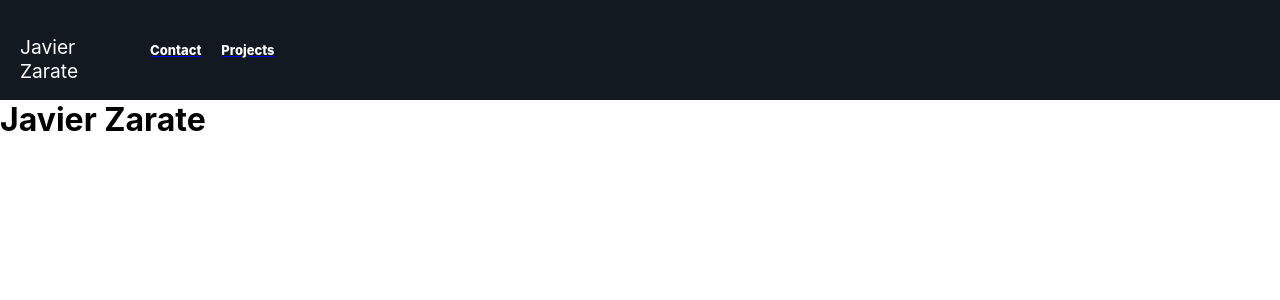
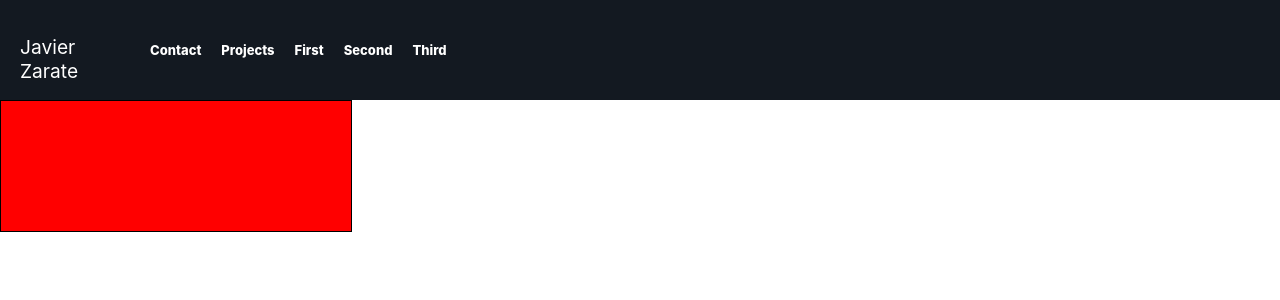
Before and after one commit to zaratejavier/porfolio, a React (Create React App) app: page / in a window 1280 px wide. Shown: the top 300 px of the page. Built offline with nearby package versions, Linux system fonts and the light colour scheme.

Commit message:
added a smooth scroll

```diff
--- a/src/Components/Header.js
+++ b/src/Components/Header.js
@@ -29,6 +29,36 @@ function Header() {
           </div>
         </Link>
 
+        {/* <Link to={"#first"}>
+          <div
+            className="header__option">
+            <span className="header__optionLineTwo">first</span>
+          </div>
+        </Link>  */}
+
+        <div className="header__option">
+          {/* <span href="#third" className="header__optionLineTwo">third</span> */}
+          <a className="header__optionLineTwo" style={{ textDecoration: 'none', color: 'white' }} href="#first">First</a>
+        </div>
+
+        {/* <Link to={"#second"}>
+          <div
+            className="header__option">
+            <span className="header__optionLineTwo">second</span>
+          </div>
+        </Link>  */}
+
+        <div className="header__option">
+          {/* <span href="#third" className="header__optionLineTwo">third</span> */}
+          <a className="header__optionLineTwo" style={{ textDecoration: 'none', color: 'white' }} href="#second">Second</a>
+        </div>
+
+
+        <div className="header__option">
+          {/* <span href="#third" className="header__optionLineTwo">third</span> */}
+          <a className="header__optionLineTwo" style={{ textDecoration: 'none', color: 'white' }} href="#third">Third</a>
+        </div>
+
       </div>
     </div>
   );
--- a/src/Components/Home.js
+++ b/src/Components/Home.js
@@ -1,13 +1,65 @@
 import React from "react"
+import "../Styles/Home.css"
 
 const Home = () => {
   return (
-    <div className="home">
+    <section className="home">
       {/* Image */}
       <h1>Javier Zarate</h1>
+
+      <div id="first" style={{backgroundColor:"red", padding:"400px"}}>First section</div>
+
+      <div id="second" style={{backgroundColor:"blue", padding:"400px"}}>Second section</div>
+
+      <div id="third" style={{backgroundColor:"green", padding:"400px"}}>Third section</div>
+
       {/* discription */}
-    </div>
+    </section>
   )
 }
 
 export default Home
+
+// a {
+//   display: inline-block;
+//   padding: 5px 7%;
+//   text-decoration: none;
+// }
+
+// nav, section {
+//   display: block;
+//   margin: 0 auto;
+//   text-align: center;
+// }
+
+// nav {
+//   width: 350px;
+//   padding: 5px;
+// }
+
+// section {
+//   width: 350px;
+//   height: 130px;
+//   overflow-y: scroll;
+//   border: 1px solid black;
+//   font-size: 0;
+//   scroll-behavior: smooth;    /* <----- THE SECRET ---- */
+// }
+
+// section div{
+//   display: flex;
+//   align-items: center;
+//   justify-content: center;
+//   height: 100%;
+//   font-size: 8vw;
+// }
+// <nav>
+//   <a href="#page-1">1</a>
+//   <a href="#page-2">2</a>
+//   <a href="#page-3">3</a>
+// </nav>
+// <section>
+//   <div id="page-1">1</div>
+//   <div id="page-2">2</div>
+//   <div id="page-3">3</div>
+// </section>
--- a/src/Styles/Header.css
+++ b/src/Styles/Header.css
@@ -58,3 +58,7 @@
   margin-right: 10px;
   color: white;
 }
+
+a{
+text-decoration:none;
+}
--- /dev/null
+++ b/src/Styles/Home.css
@@ -0,0 +1,16 @@
+ section {
+   width: 350px;
+   height: 130px;
+   overflow-y: scroll;
+   border: 1px solid black;
+   font-size: 0;
+   scroll-behavior: smooth;    /* <----- THE SECRET ---- */
+ }
+
+ section div{
+   display: flex;
+   align-items: center;
+   justify-content: center;
+   height: 100%;
+   font-size: 8vw;
+}
```
